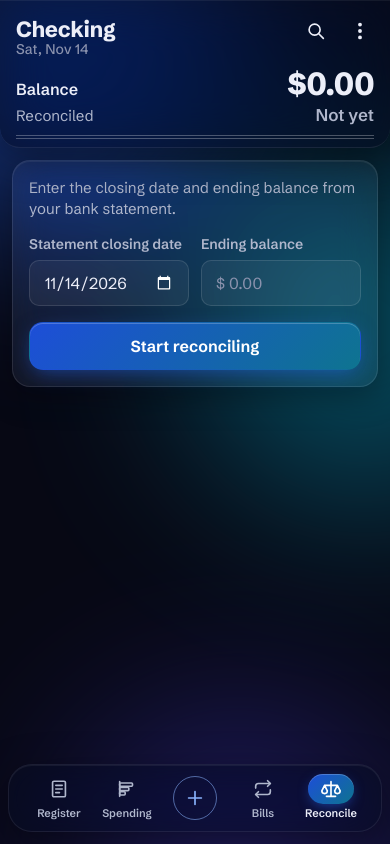
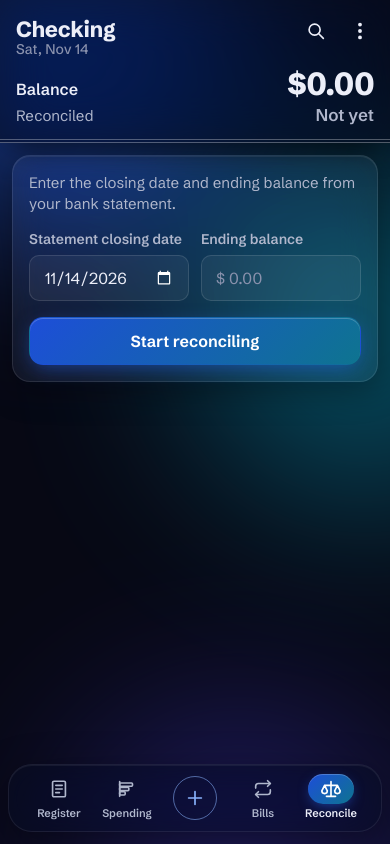
Before and after one commit to xadamz23/reconcile, a FastAPI app: page /reconcile in a window 390 px wide. Run offline with FastAPI, Linux system fonts and the light colour scheme.

Commit message:
Phones: end the masthead on its double rule
The totals' double rule now runs edge to edge as the header's square bottom
edge, with a soft shadow over the rows, instead of floating 8px above a
hairline and rounded corners. The Overview, with no totals, ends on a hairline.
Desktop is unchanged.

```diff
--- a/static/css/app.css
+++ b/static/css/app.css
@@ -227,10 +227,14 @@ button { cursor: pointer; }
 
 /* ---------- Masthead & totals ---------- */
 
+/* Square-bottomed: the totals' double rule runs edge to edge and is where the header
+   ends, with a soft shadow over the rows scrolling under it. Without totals (the
+   Overview) a hairline ends it instead (in the phone block, so desktop's reset wins). */
 .masthead {
   position: sticky; top: 0; z-index: 20;
-  padding: calc(var(--safe-t) + 0.25rem) var(--gutter) 0.5rem;
-  border-width: 0 0 1px; border-radius: 0 0 20px 20px;
+  padding: calc(var(--safe-t) + 0.25rem) var(--gutter) 0;
+  border: 0; border-bottom: 4px double rgba(255, 255, 255, 0.3); border-radius: 0;
+  box-shadow: 0 14px 28px -12px rgba(0, 0, 0, 0.7);
 }
 .masthead-bar {
   display: flex; align-items: center; gap: 0.25rem;
@@ -254,11 +258,10 @@ button { cursor: pointer; }
   font-size: 0.875rem; font-weight: 500; line-height: 1.2; color: var(--text-faint); white-space: nowrap;
 }
 
-/* The accountant's double rule: this is a final total. */
+/* Under the accountant's double rule (the masthead's bottom edge): a final total. */
 .totals {
   display: grid; gap: 0.125rem;
-  margin: 0.25rem 0 0; padding: 0.25rem 0 0.5rem;
-  border-bottom: 4px double rgba(255, 255, 255, 0.28);
+  margin: 0.25rem 0 0; padding: 0.25rem 0 0.75rem;
 }
 .total { display: flex; align-items: baseline; justify-content: space-between; margin: 0; }
 .total dt { color: var(--text-soft); }
@@ -1046,6 +1049,7 @@ button.mark:hover .icon { border-color: var(--dep); }
   .spend-periods .pill-group { width: auto; min-width: 0; }
   .spend-periods .pill-radio { flex: 1 0 auto; }
   .spend-periods .pill-radio span { text-align: center; }
+  .masthead:not(:has(.totals)) { padding-bottom: 0.5rem; border-bottom: 1px solid rgba(255, 255, 255, 0.08); }
 }
 
 /* ---------- Desktop: a real columnar register, the form in a drawer ---------- */
```
